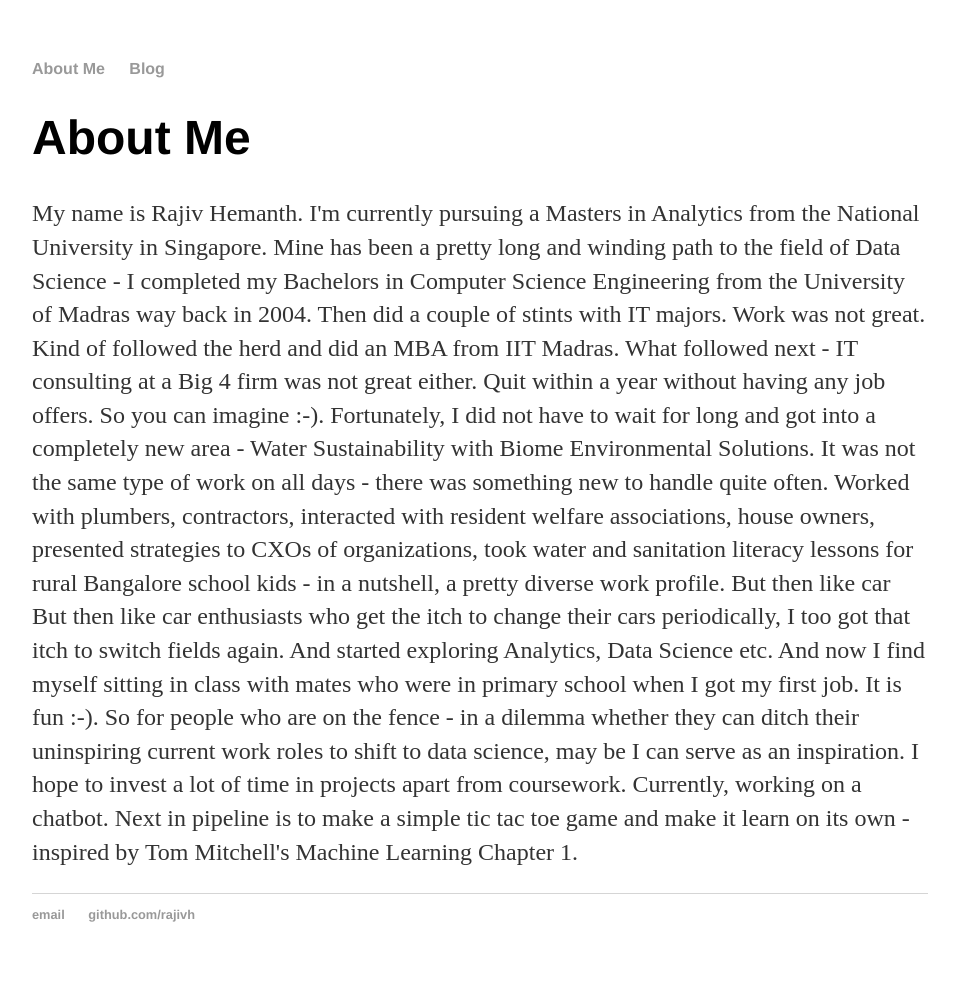
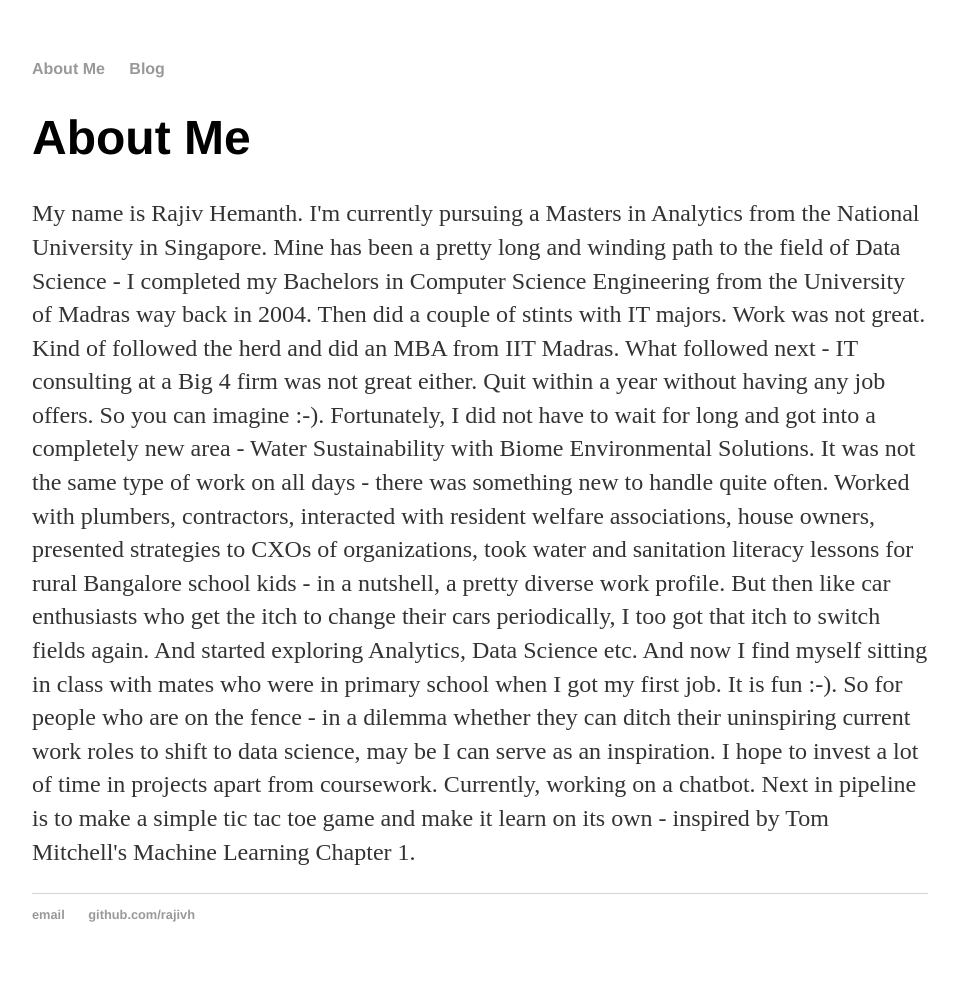
Before and after one commit to Rajivh/rajivh.github.io, a Jekyll site: the page built from about/index.html, in a window 1280 px wide. Shown: the whole page, without its empty margins (160-1118 px from the left). Built offline with Jekyll 4.4.1, drawn with Linux system fonts in a browser that asks for light colours.

Commit message:
Update index.html

```diff
--- a/about/index.html
+++ b/about/index.html
@@ -15,7 +15,7 @@ title: About Me
 	   often. Worked with plumbers, contractors, interacted with resident welfare associations, house owners, presented
 	   strategies to CXOs of organizations, took water and sanitation literacy lessons for rural Bangalore school kids -
 	   in a nutshell, a pretty diverse work profile.
-	   But then like car
+
 	   But then like car enthusiasts who get the itch to change their cars periodically, I too got that itch to switch
 	   fields again. And started exploring Analytics, Data Science etc. And now I find myself sitting in class with mates
 	   who were in primary school when I got my first job. It is fun :-). So for people who are on the fence - in a
```
